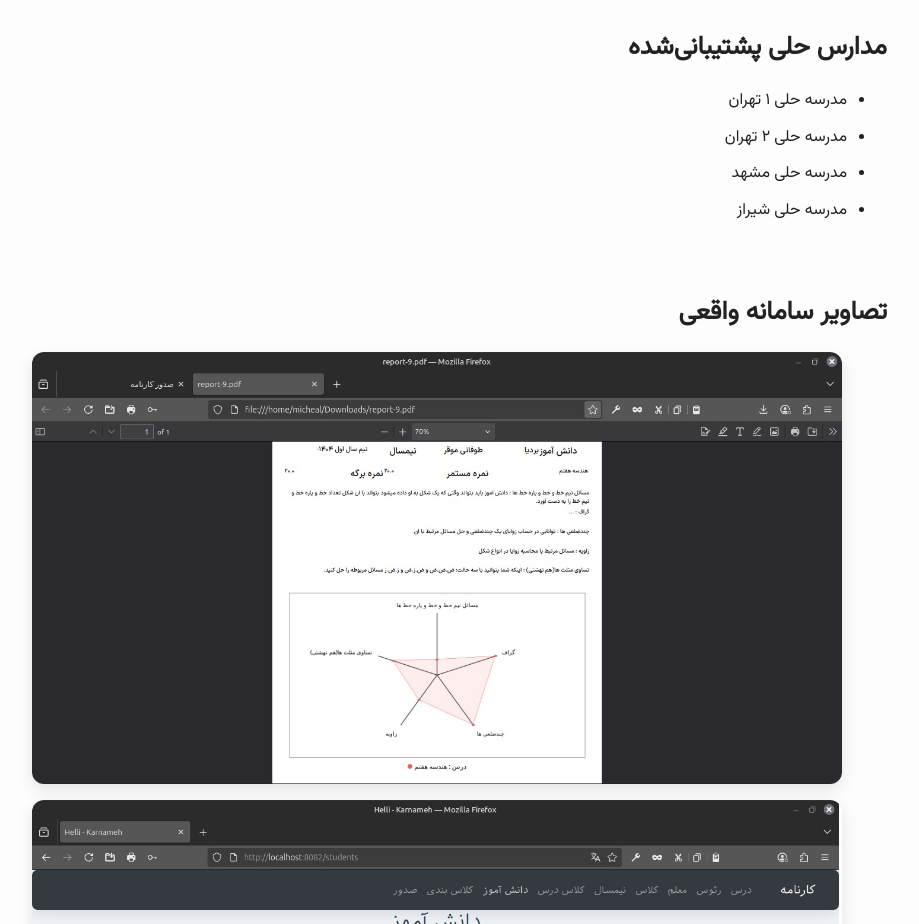
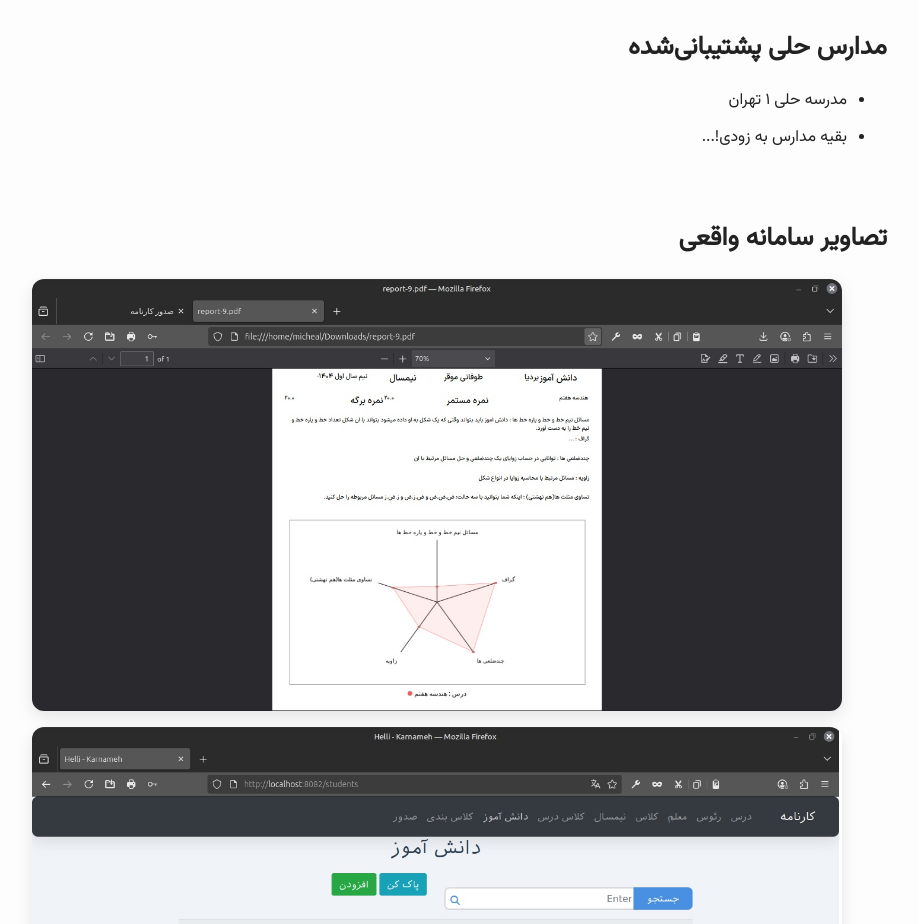
Before and after one commit to kartosheh/kartosheh.github.io, a plain HTML site: page index.html in a window 1280 px wide. Shown: the part 820-1744 px from the top of the page, without its empty margins (203-1122 px from the left). Drawn offline with nearby package versions, Linux system fonts and the light colour scheme.

Commit message:
Update index.html

```diff
--- a/index.html
+++ b/index.html
@@ -47,9 +47,8 @@
       <h2>مدارس حلی پشتیبانی‌شده</h2>
       <ul>
         <li data-aos="fade-left">مدرسه حلی ۱ تهران</li>
-        <li data-aos="fade-right">مدرسه حلی ۲ تهران</li>
-        <li data-aos="fade-left">مدرسه حلی مشهد</li>
-        <li data-aos="fade-right">مدرسه حلی شیراز</li>
+        <li data-aos="fade-right">بقیه مدارس به زودی!...</li>
+
       </ul>
     </section>
 
```
